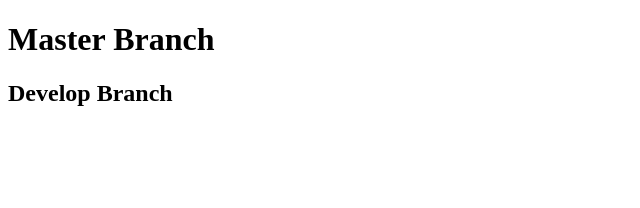
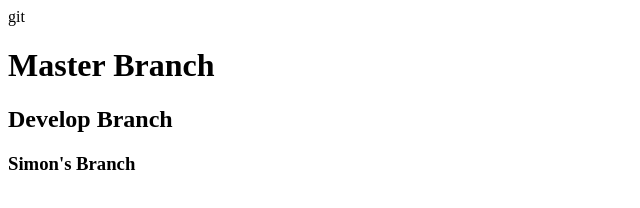
Before and after one commit to SimonSoccer/git-walkthrough, a plain HTML site: page index.html in a window 1280 px wide. Shown: the whole page, without its empty margins (0-640 px from the left). Drawn offline with Linux system fonts and the light colour scheme.

Commit message:
Simon's Branch

```diff
--- a/index.html
+++ b/index.html
@@ -6,10 +6,11 @@
     <meta name="viewport" content="width=device-width, initial-scale=1.0">
     <title>Document</title>
 </head>
-<body>
+<body>git
 
     <h1>Master Branch</h1>
     <h2>Develop Branch</h2>
+    <h3>Simon's Branch</h3>
 
 </body>
 </html>
```
